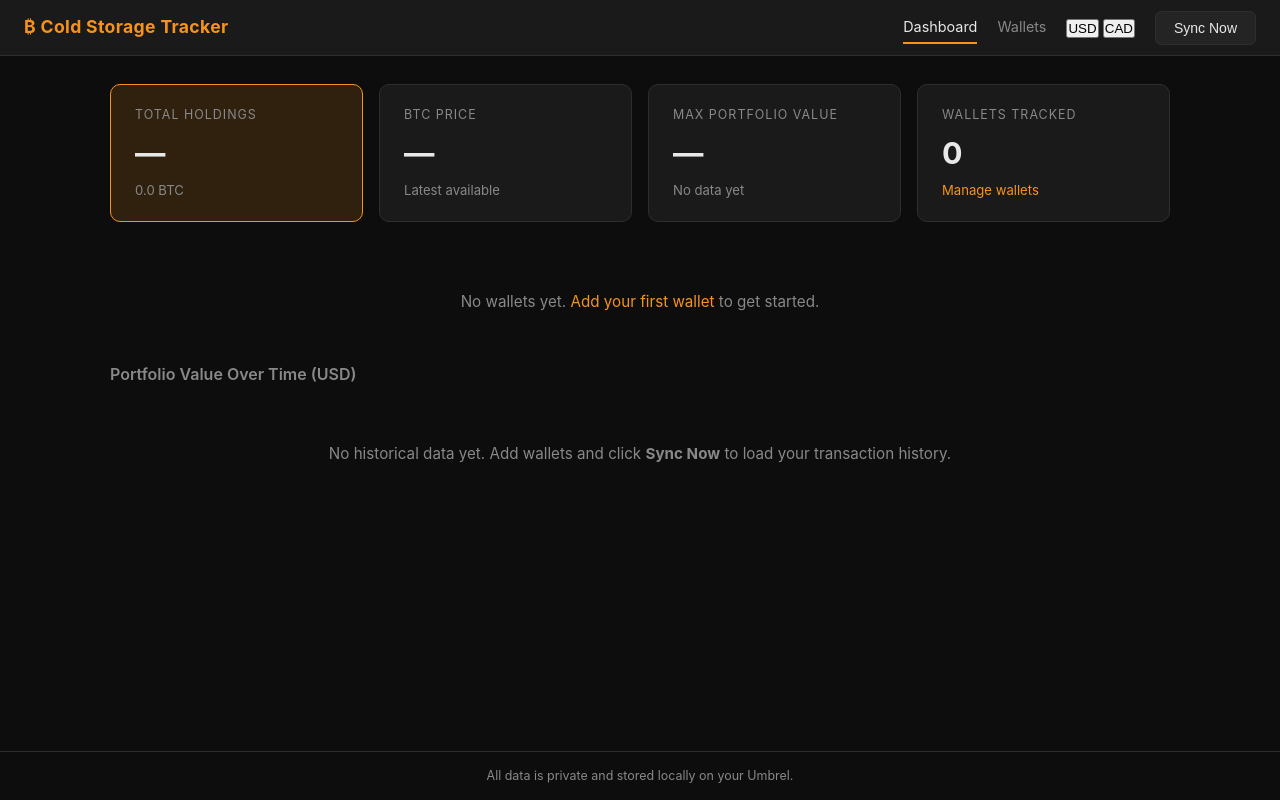
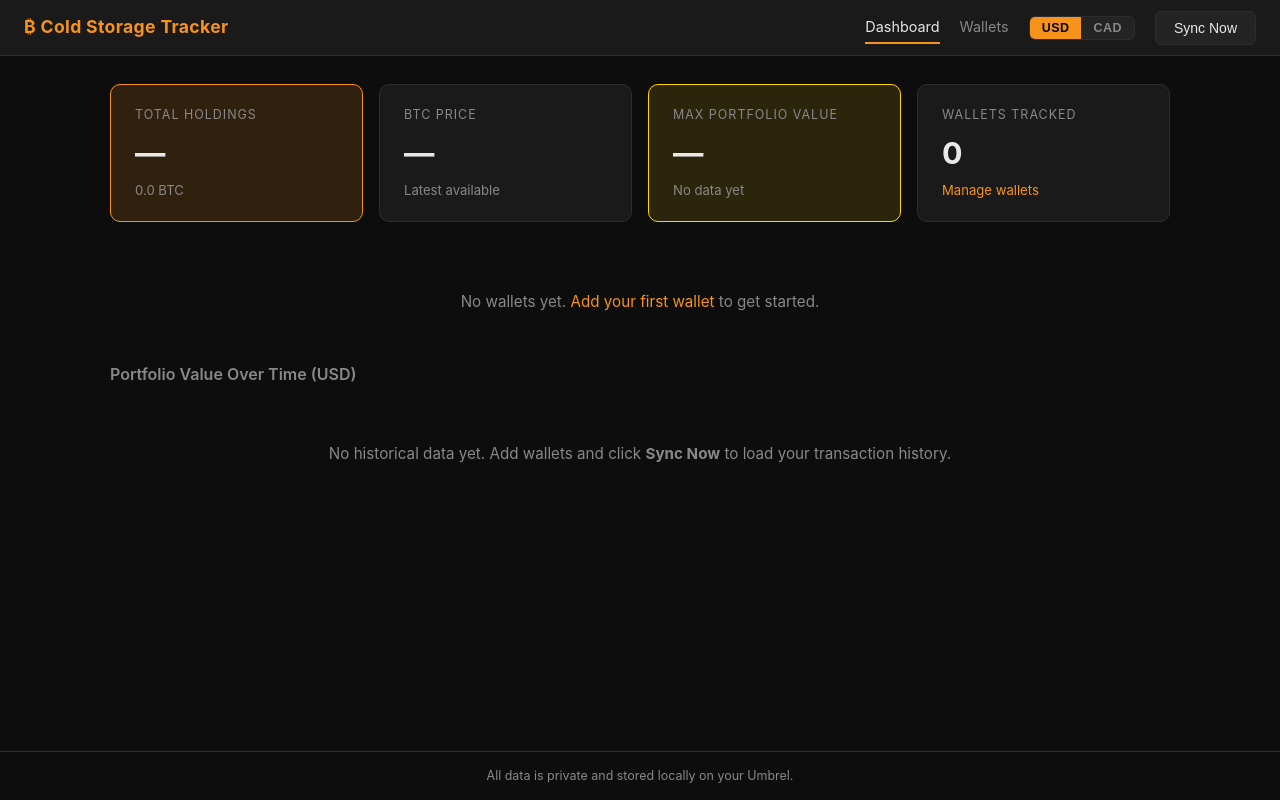
Before and after one commit to flexusmark/umbrel-btc-tracker-store, a Flask app: page / in a window 1280 px wide. Run offline with Flask 3, Linux system fonts and the light colour scheme; data that the repository does not hold is empty.

Commit message:
Add files via upload

```diff
--- a/btc-tracker/static/style.css
+++ b/btc-tracker/static/style.css
@@ -14,6 +14,8 @@
   --red:         #e05252;
   --green:       #4caf6e;
   --blue:        #5b9cf6;
+  --gold:        #ffd700;
+  --gold-dim:    rgba(255, 215, 0, 0.12);
   --radius:      10px;
 }
 
@@ -69,6 +71,32 @@ a:hover { text-decoration: underline; }
   text-decoration: none;
 }
 
+/* ---- Currency toggle ---- */
+.currency-toggle {
+  display: inline-flex;
+  border: 1px solid var(--border);
+  border-radius: 6px;
+  overflow: hidden;
+}
+.cur-btn {
+  padding: 4px 12px;
+  font-size: 0.78rem;
+  font-weight: 600;
+  letter-spacing: 0.04em;
+  border: none;
+  cursor: pointer;
+  color: var(--text-muted);
+  background: var(--surface2);
+  transition: all 0.15s;
+}
+.cur-btn:hover {
+  color: var(--text);
+}
+.cur-btn.cur-active {
+  background: var(--orange);
+  color: #000;
+}
+
 /* ---- Layout ---- */
 .container {
   flex: 1;
@@ -113,8 +141,13 @@ a:hover { text-decoration: underline; }
   border-color: var(--orange);
   background: var(--orange-dim);
 }
+.summary-card--ath {
+  border-color: var(--gold);
+  background: var(--gold-dim);
+}
 .summary-label { font-size: 0.78rem; color: var(--text-muted); text-transform: uppercase; letter-spacing: 0.08em; margin-bottom: 4px; }
 .summary-value { font-size: 1.9rem; font-weight: 700; color: var(--text); }
+.summary-currency { font-size: 0.7rem; font-weight: 500; color: var(--text-muted); vertical-align: middle; }
 .summary-sub   { font-size: 0.82rem; color: var(--text-muted); margin-top: 2px; }
 
 /* ---- Wallet cards ---- */
@@ -133,7 +166,14 @@ a:hover { text-decoration: underline; }
 .wallet-label { font-weight: 600; margin-bottom: 6px; }
 .wallet-btc   { font-size: 1.25rem; font-weight: 700; color: var(--orange); }
 .unit         { font-size: 0.75rem; color: var(--text-muted); font-weight: 400; }
-.wallet-usd   { font-size: 0.95rem; color: var(--text-muted); margin-top: 2px; }
+.wallet-fiat  { font-size: 0.95rem; color: var(--text-muted); margin-top: 2px; }
+.wallet-avg-price {
+  font-size: 0.82rem;
+  color: var(--blue);
+  margin-top: 6px;
+  padding-top: 6px;
+  border-top: 1px solid var(--border);
+}
 .wallet-meta  { font-size: 0.72rem; color: var(--text-muted); margin-top: 10px; word-break: break-all; }
 
 /* ---- Chart ---- */
```
